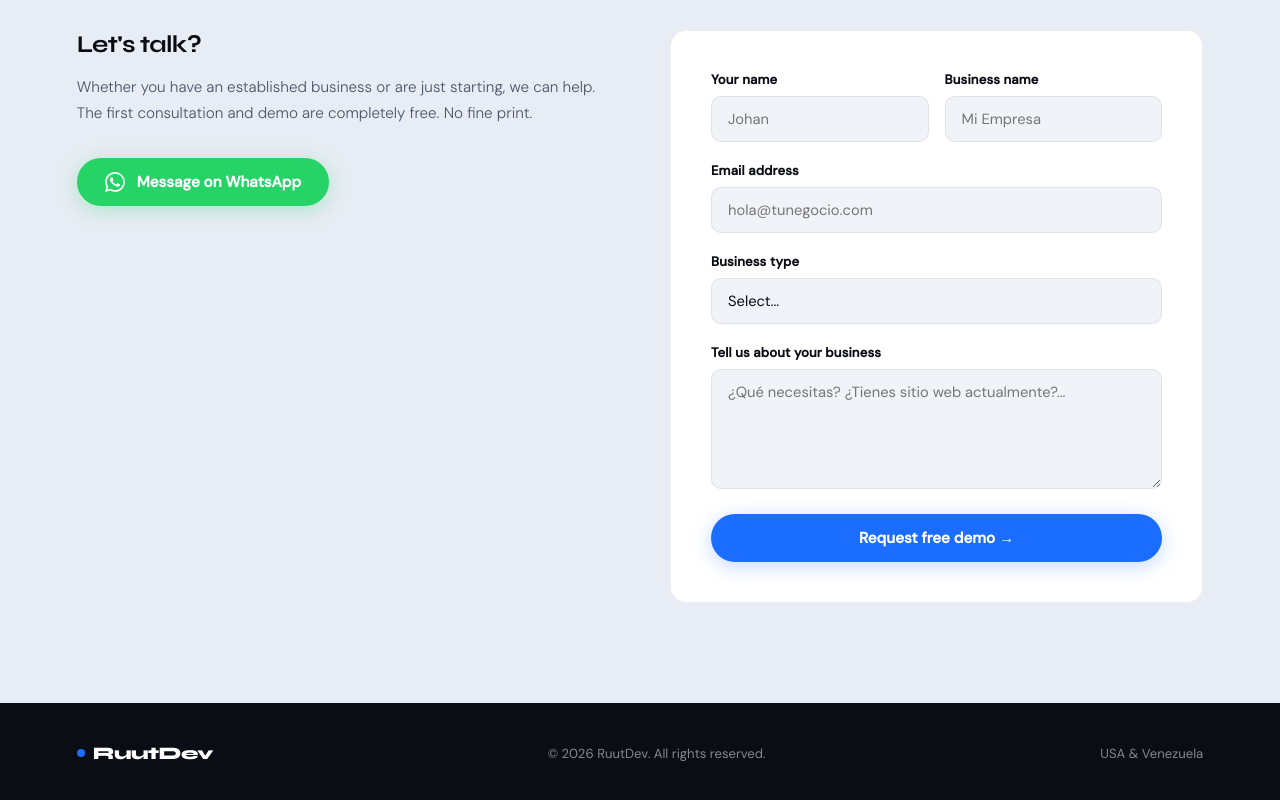
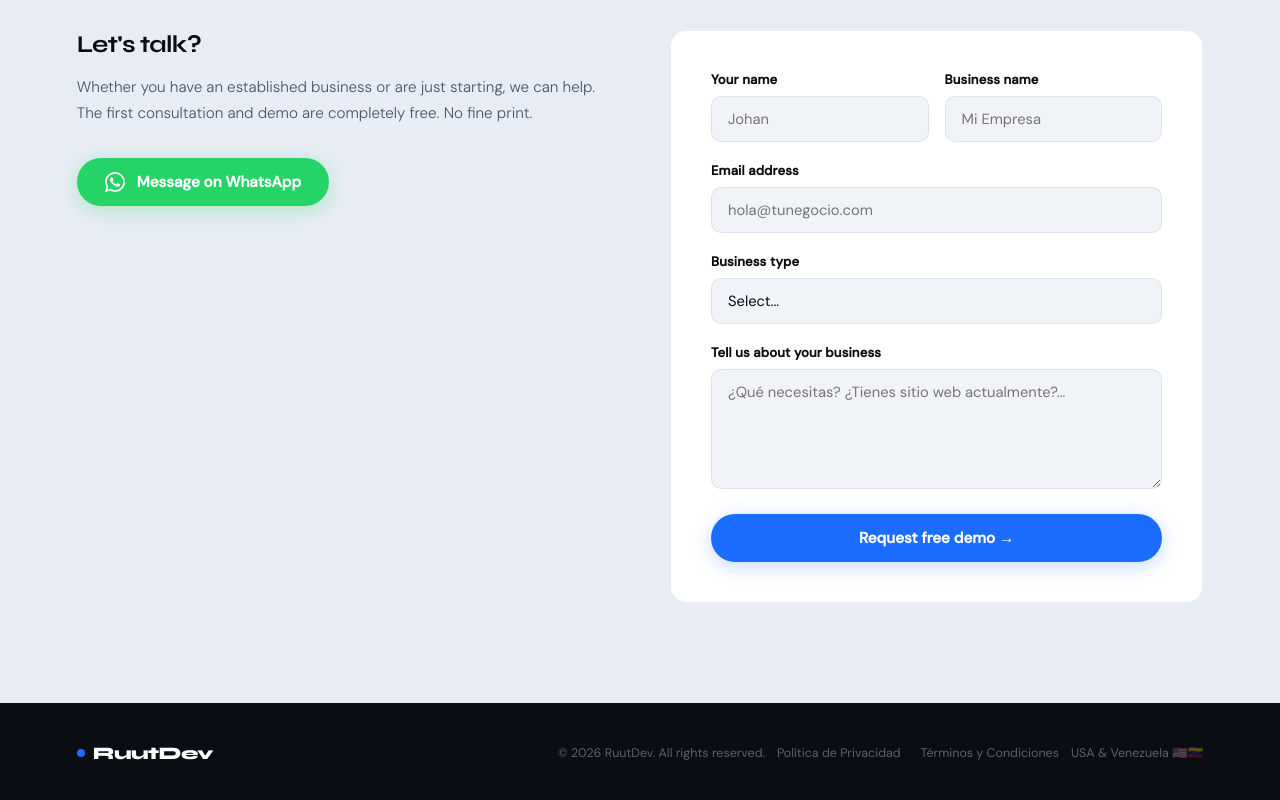
Before and after one commit to Jtovar27/ruutdev-website, a plain HTML site: page index.html in a window 1280 px wide. Shown: the part 8089-8889 px from the top of the page. Drawn offline with Linux system fonts and the light colour scheme.

Commit message:
Revise footer layout and update translations
Updated footer section with additional links and improved styling. Enhanced language translations to include flags for USA and Venezuela.

```diff
--- a/index.html
+++ b/index.html
@@ -1858,8 +1858,14 @@
   <div class="footer-logo">
     <span></span>RuutDev
   </div>
-  <p data-i18n="footer.copy">© 2026 RuutDev. Todos los derechos reservados.</p>
-  <p data-i18n="footer.tagline">USA & Venezuela</p>
+  <div style="display:flex;justify-content:space-between;align-items:center;flex-wrap:wrap;gap:12px;">
+    <p data-i18n="footer.copy" style="font-size:0.78rem;color:rgba(255,255,255,0.35);">© 2026 RuutDev. Todos los derechos reservados.</p>
+    <div style="display:flex;gap:20px;">
+      <a href="/privacy.html" data-i18n="footer.privacy" style="font-size:0.78rem;color:rgba(255,255,255,0.35);text-decoration:none;transition:color 0.2s;" onmouseover="this.style.color='white'" onmouseout="this.style.color='rgba(255,255,255,0.35)'">Política de Privacidad</a>
+      <a href="/terms.html" data-i18n="footer.terms" style="font-size:0.78rem;color:rgba(255,255,255,0.35);text-decoration:none;transition:color 0.2s;" onmouseover="this.style.color='white'" onmouseout="this.style.color='rgba(255,255,255,0.35)'">Términos y Condiciones</a>
+    </div>
+    <p data-i18n="footer.tagline" style="font-size:0.78rem;color:rgba(255,255,255,0.35);">USA & Venezuela 🇺🇸🇻🇪</p>
+  </div>
 </footer>
 
 <script>
@@ -2041,7 +2047,11 @@
       "form.success.title": "¡Mensaje recibido!",
       "form.success.sub": "Nos ponemos en contacto contigo en menos de 24 horas.",
       "footer.copy": "© 2026 RuutDev. Todos los derechos reservados.",
-      "footer.tagline": "USA & Venezuela",
+      "footer.tagline": "USA & Venezuela 🇺🇸🇻🇪",
+      "footer.privacy": "Política de Privacidad",
+      "footer.terms": "Términos y Condiciones",
+      "footer.privacy": "Política de Privacidad",
+      "footer.terms": "Términos y Condiciones",
       "testimonials.label": "Testimonios",
       "testimonials.title": "Lo que dicen<br />nuestros clientes",
       "testimonials.sub": "Resultados reales de negocios reales que confiaron en RuutDev.",
@@ -2179,7 +2189,9 @@
       "form.success.title": "Message received!",
       "form.success.sub": "We'll get in touch with you within 24 hours.",
       "footer.copy": "© 2026 RuutDev. All rights reserved.",
-      "footer.tagline": "USA & Venezuela",
+      "footer.tagline": "USA & Venezuela 🇺🇸🇻🇪",
+      "footer.privacy": "Política de Privacidad",
+      "footer.terms": "Términos y Condiciones",
       "testimonials.label": "Testimonials",
       "testimonials.title": "What our<br />clients say",
       "testimonials.sub": "Real results from real businesses that trusted RuutDev.",
```
